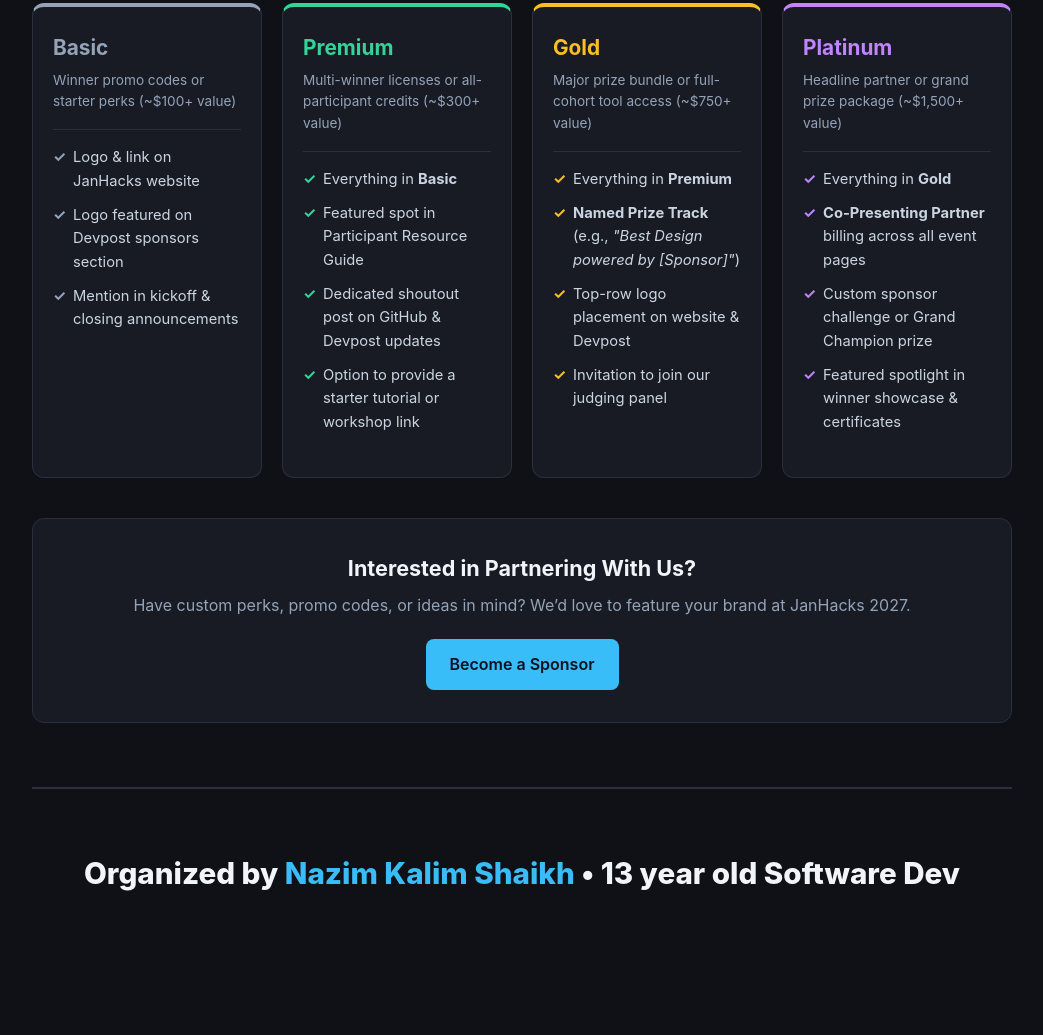
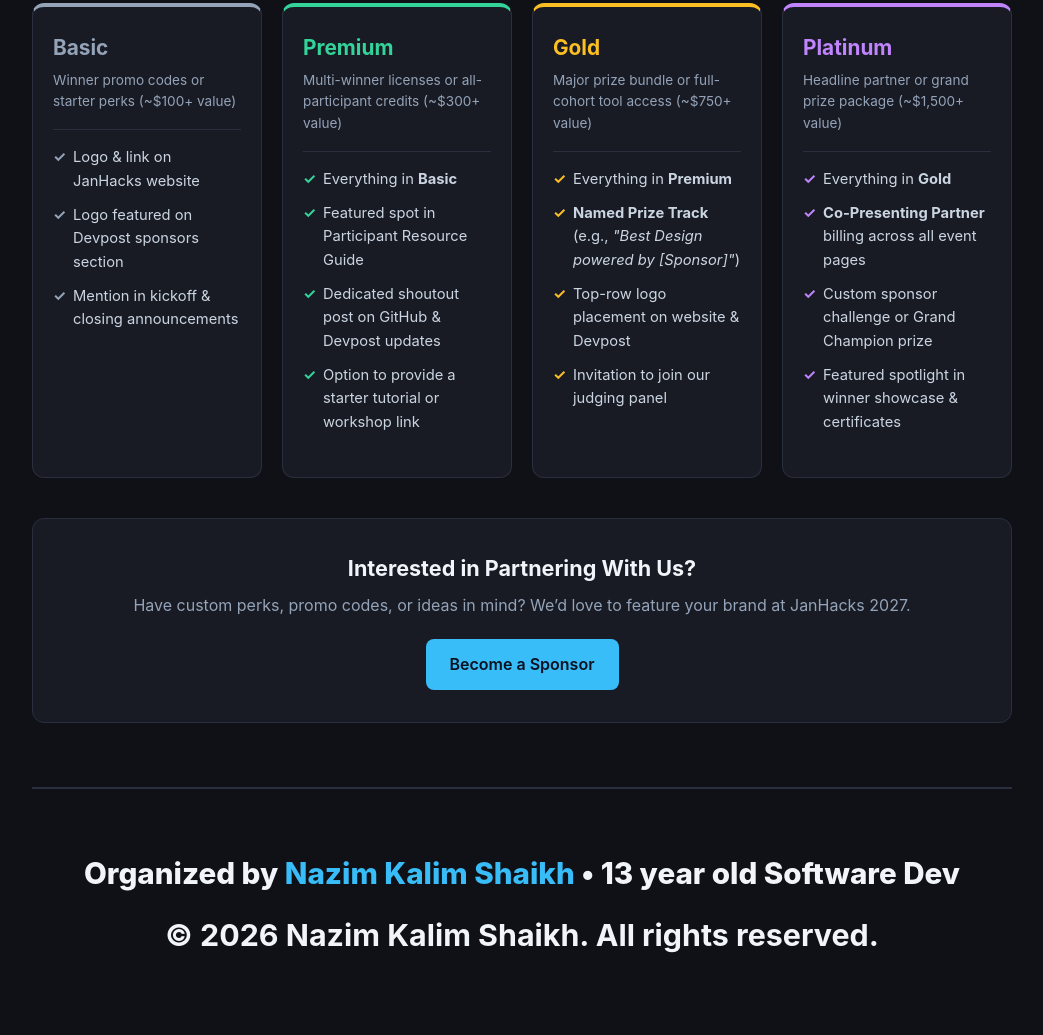
Before and after one commit to JanHacks/JanHacks-2027.github.io, a plain HTML site: page index.html in a window 1280 px wide. Shown: the part 2716-3751 px from the top of the page, without its empty margins (118-1161 px from the left). Before the commit the page ends 3691 px from the top, so only its background shows below. Drawn offline with Linux system fonts and the light colour scheme.

Commit message:
Add copyright notice to footer
Added copyright notice to the footer.

```diff
--- a/index.html
+++ b/index.html
@@ -550,9 +550,8 @@
       <p style="font-size: clamp(1.3rem, 3vw, 1.85rem); font-weight: 800; line-height: 1.4; margin-bottom: 1rem;">
         Organized by <span style="color: var(--accent);">Nazim Kalim Shaikh</span> • 13 year old Software Dev
       </p>
+      <h2>© 2026 Nazim Kalim Shaikh. All rights reserved.</h2>
     </footer>
   </div>
 </body>
 </html>
-
-    </footer>
```
